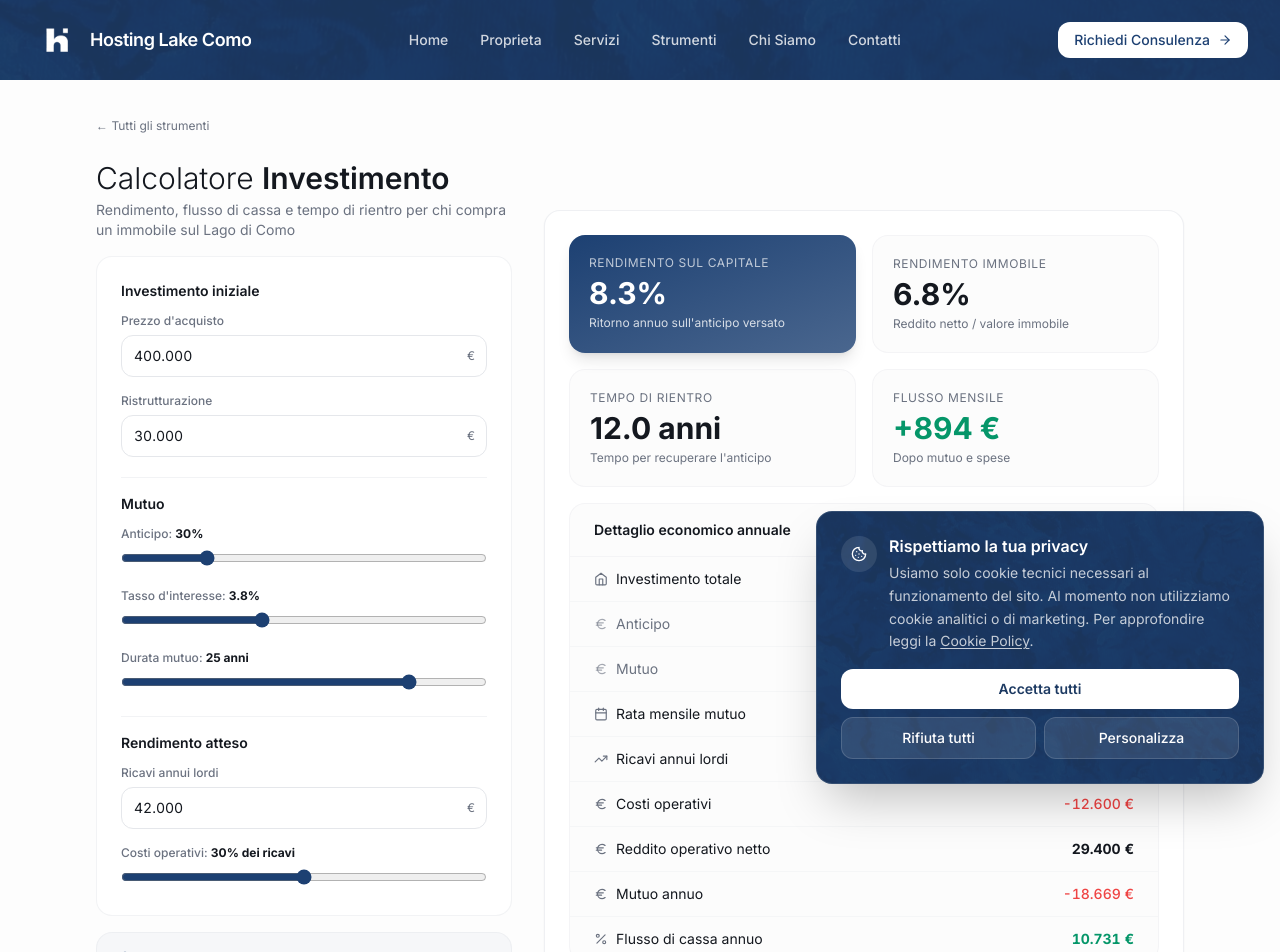
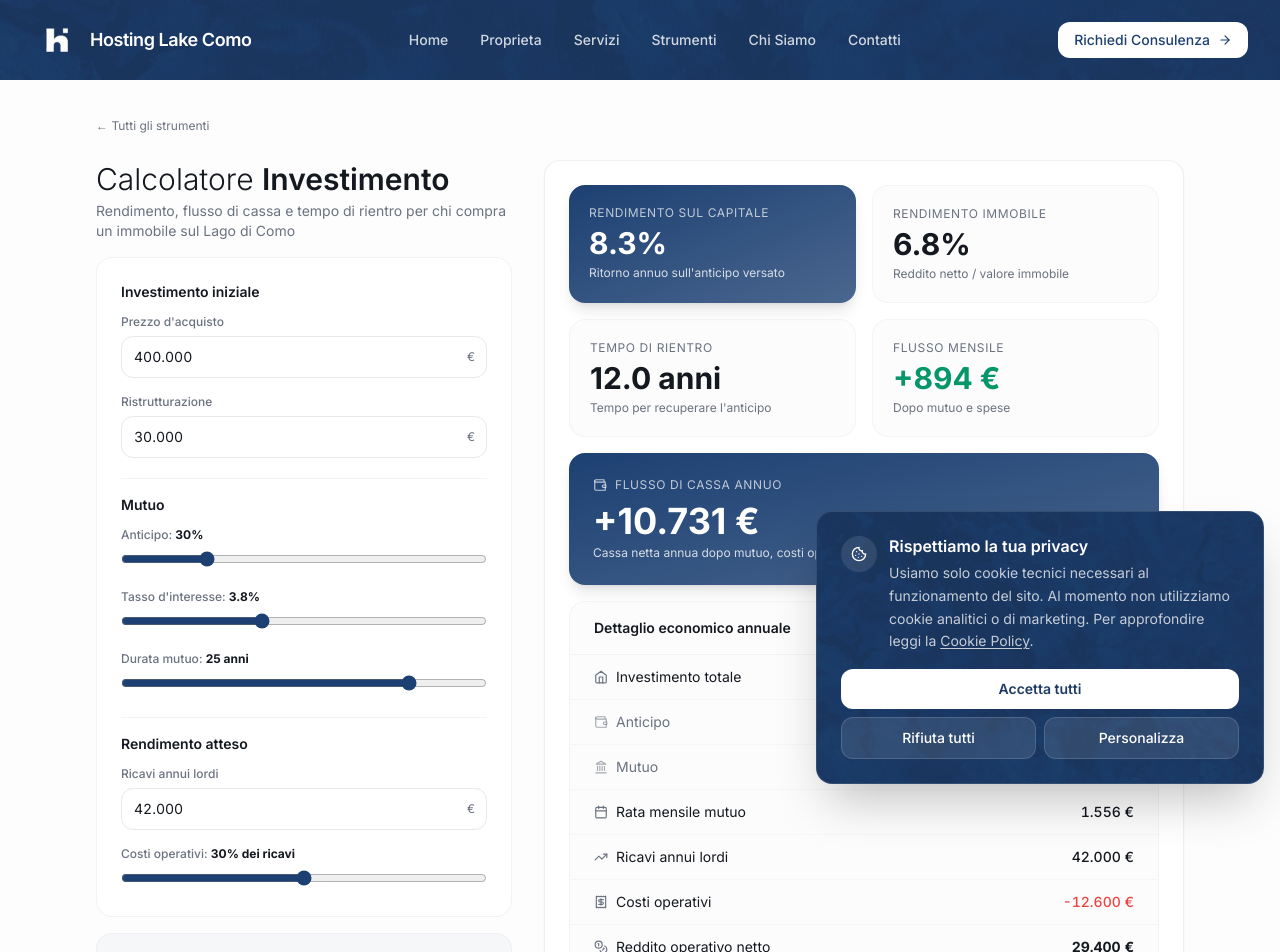
Before and after one commit to crapotca2/hostinglakecomo, a Next.js app: page /strumenti/investimento in a window 1280 px wide. Shown: the top 952 px of the page. Built offline with nearby package versions, Linux system fonts and the light colour scheme.

Commit message:
ui(investimento): contextual icons in detail rows + dedicated highlight card for annual cash flow

```diff
--- a/src/app/(public)/strumenti/investimento/page.tsx
+++ b/src/app/(public)/strumenti/investimento/page.tsx
@@ -2,7 +2,7 @@
 
 import { useState, useMemo } from "react";
 import Link from "next/link";
-import { TrendingUp, Euro, Calendar, Percent, Home } from "lucide-react";
+import { TrendingUp, Calendar, Home, Wallet, Landmark, Receipt, Coins, BadgeEuro } from "lucide-react";
 import { AirBibbyEstimateCard } from "@/components/strumenti/air-bibby-estimate-card";
 import { DisclaimerNote } from "@/components/strumenti/disclaimer-note";
 import { FullAnalysisCTA } from "@/components/strumenti/full-analysis-cta";
@@ -192,20 +192,43 @@ export default function InvestimentoPage() {
                   </div>
                 </div>
 
+                <div
+                  className={`rounded-2xl p-6 text-white shadow-lg ${
+                    result.annualCashFlow >= 0
+                      ? "bg-gradient-to-br from-primary to-primary/80"
+                      : "bg-gradient-to-br from-red-600 to-red-500"
+                  }`}
+                >
+                  <div className="flex items-start justify-between gap-4">
+                    <div>
+                      <div className="flex items-center gap-2 text-white/70 text-xs uppercase tracking-wider mb-2">
+                        <Wallet className="h-3.5 w-3.5" />
+                        Flusso di cassa annuo
+                      </div>
+                      <div className="text-4xl font-bold mb-1">
+                        {result.annualCashFlow >= 0 ? "+" : ""}
+                        {formatEuro(result.annualCashFlow)}
+                      </div>
+                      <div className="text-white/80 text-xs">
+                        Cassa netta annua dopo mutuo, costi operativi e spese.
+                      </div>
+                    </div>
+                  </div>
+                </div>
+
                 <div className="bg-muted/30 rounded-2xl border border-border/40">
                   <div className="px-6 py-4 border-b border-border/40">
                     <h3 className="text-sm font-semibold">Dettaglio economico annuale</h3>
                   </div>
                   <div className="divide-y divide-border/30">
                     <Row label="Investimento totale" value={formatEuro(result.totalInvestment)} icon={Home} />
-                    <Row label="Anticipo" value={formatEuro(result.downPayment)} icon={Euro} muted />
-                    <Row label="Mutuo" value={formatEuro(result.mortgageAmount)} icon={Euro} muted />
+                    <Row label="Anticipo" value={formatEuro(result.downPayment)} icon={Wallet} muted />
+                    <Row label="Mutuo" value={formatEuro(result.mortgageAmount)} icon={Landmark} muted />
                     <Row label="Rata mensile mutuo" value={formatEuro(result.monthlyPayment)} icon={Calendar} />
                     <Row label="Ricavi annui lordi" value={formatEuro(annualRevenue)} icon={TrendingUp} />
-                    <Row label="Costi operativi" value={`-${formatEuro(result.annualOperatingCosts)}`} icon={Euro} negative />
-                    <Row label="Reddito operativo netto" value={formatEuro(result.noi)} icon={Euro} bold />
-                    <Row label="Mutuo annuo" value={`-${formatEuro(result.annualMortgage)}`} icon={Euro} negative />
-                    <Row label="Flusso di cassa annuo" value={formatEuro(result.annualCashFlow)} icon={Percent} bold highlight={result.annualCashFlow >= 0} />
+                    <Row label="Costi operativi" value={`-${formatEuro(result.annualOperatingCosts)}`} icon={Receipt} negative />
+                    <Row label="Reddito operativo netto" value={formatEuro(result.noi)} icon={Coins} bold />
+                    <Row label="Mutuo annuo" value={`-${formatEuro(result.annualMortgage)}`} icon={BadgeEuro} negative />
                   </div>
                 </div>
               </div>
```
